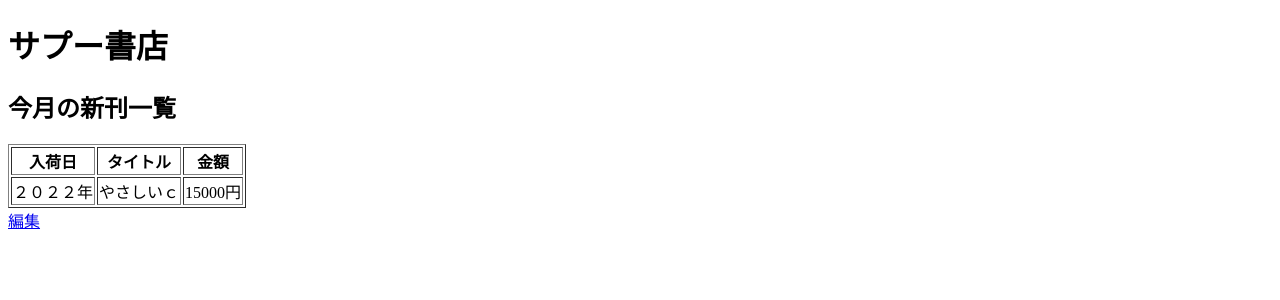
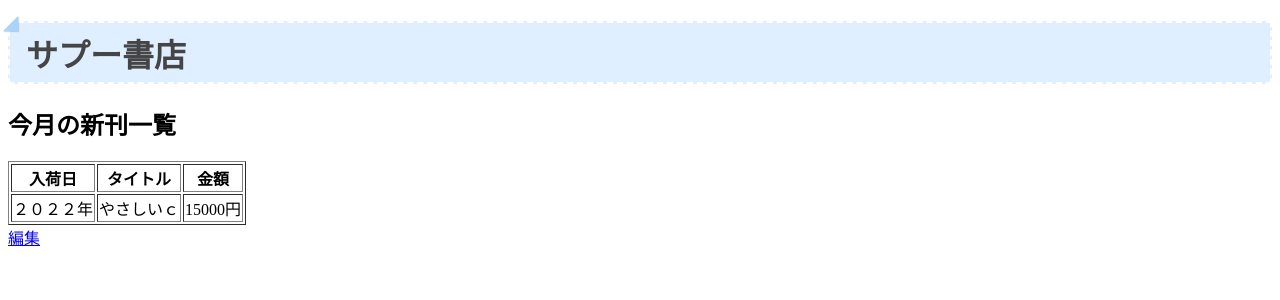
Before and after one commit to mizugame634978/flas_sample, a Flask app: page / in a window 1280 px wide. Shown: the top 300 px of the page. Run offline with Flask 3, Linux system fonts and the light colour scheme; data comes from the database, SQL or seed files in the repository.

Commit message:
チャプター：スタイルシート

```diff
--- a/flaskr/__init__.py
+++ b/flaskr/__init__.py
@@ -5,3 +5,5 @@ import flaskr.main #flaskrはフォルダ名
 # dbをインポート #
 from flaskr import db
 db.create_books_table()
+
+# このファイルはflask runでアプリを起動した直後に実行
--- /dev/null
+++ b/flaskr/static/style.css
@@ -0,0 +1,20 @@
+h1{
+    position: relative;
+    background: #dfefff;
+    box-shadow: 0px,0px,0px,5px #dfefff;
+    border: dashed 2px white;
+    padding: 0.2em 0.5em;
+    color: #454545;
+}
+
+h1:after{
+    position: absolute;
+    content: '';
+    left: -7px;
+    top: -7px;
+    border-width: 0 0 15px 15px;
+    border-style: solid;
+    border-color: #fff #fff #a8d4ff;
+    box-shadow: 1px 1px 1px rgba(0,0,0,0.15);
+
+}
--- a/flaskr/templates/form.html
+++ b/flaskr/templates/form.html
@@ -4,6 +4,7 @@
     <meta charset="UTF-8">
     <meta name="viewport" content="width=device-width, initial-scale=1.0">
     <title>Document</title>
+    <link rel="stylesheet" href="{{ url_for('static',filename='style.css') }}">
 </head>
 <body>
     <h1>サプー書店</h1>
--- a/flaskr/templates/index.html
+++ b/flaskr/templates/index.html
@@ -4,6 +4,7 @@
     <meta charset="UTF-8" />
     <meta name="viewport" content="width=device-width, initial-scale=1.0" />
     <title>Document</title>
+    <link rel="stylesheet" href="{{ url_for('static',filename='style.css') }}">
   </head>
 
   <body>
```
Also changed, not shown: readme.md.
